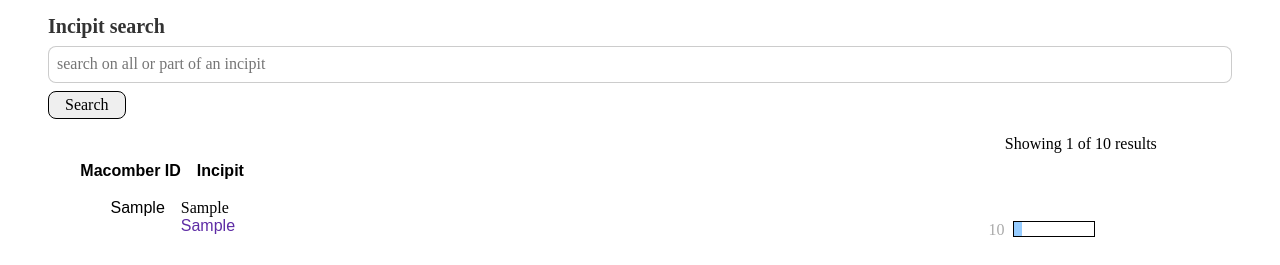
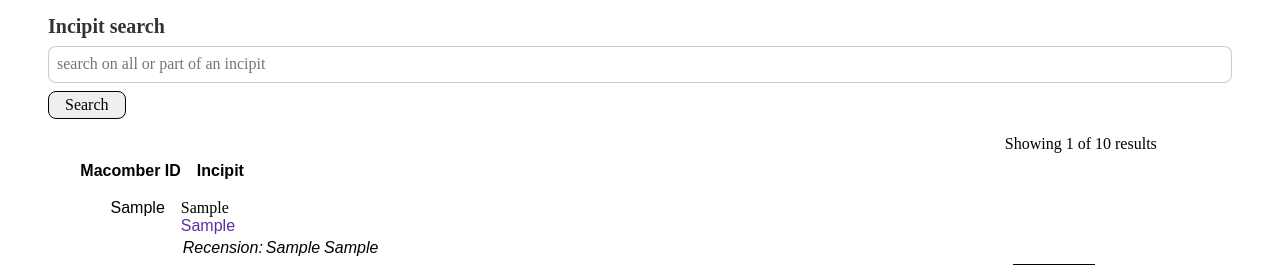
Before and after one commit to Princeton-CDH/pemm-scripts, a Flask app: template scripts/templates/results.html in a window 1280 px wide. Shown: the part 157-422 px from the top of the page. Run offline with Flask 2, Linux system fonts and the light colour scheme; the template is opened without the code that fills it: most values are stand-ins (such as "Sample title", 1, 10 or a date in 2020).

Commit message:
create recension id mvp

```diff
--- a/scripts/server.py
+++ b/scripts/server.py
@@ -50,10 +50,11 @@ def search():
             .search(search_incipit_query) \
             .raw_query_parameters(incipit_query=search_term) \
             .order_by('-score') \
-            .only('id', 'macomber_id_s', 'incipit_txt_gez', 'score',
+            .only('id', 'macomber_id_s', 'recension_id_s', 'incipit_txt_gez', 'score',
                   'source_s')
 
     results = queryset.get_results(rows=20)
+
     if results and search_term:
         # patch in the highlighted incipits into the main result
         # to avoid accessing separately in the template or json
--- a/scripts/templates/results.html
+++ b/scripts/templates/results.html
@@ -27,7 +27,17 @@
             <div class="fl w-80 pa2">
                 <span lang="gez">{{ result.incipit_txt_gez|safe }}</span><br/>
                 <!-- source mss -->
-                <span class="id fl purple avenir">{{ result.source_s }}</span>
+                <span class="id fl purple avenir">{{ result.source_s }}</span><br>
+                <!-- recension -->
+                {% if result.recension_id_s %}
+                <table class="avenir i">
+                    <tr>
+                        <td style="padding: 0px">Recension:</td>
+                        <td>{{result.macomber_id_s}}</td>
+                        <td>{{result.recension_id_s}}</td>
+                    </tr>
+                </table>
+                {% endif %}
                 <!-- score + relevance bar -->
                 {% if result.score %}
                 <div class="fr w-30-ns w-100">
```
